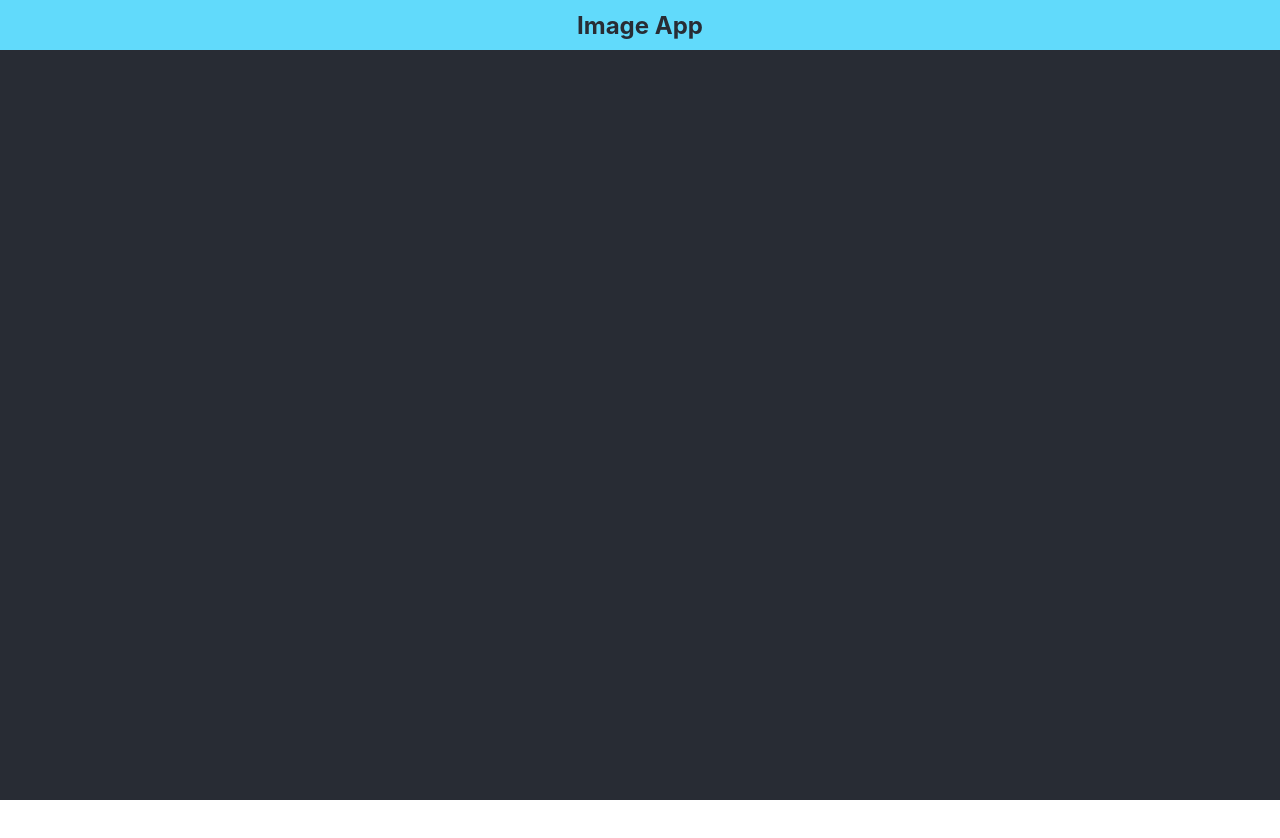
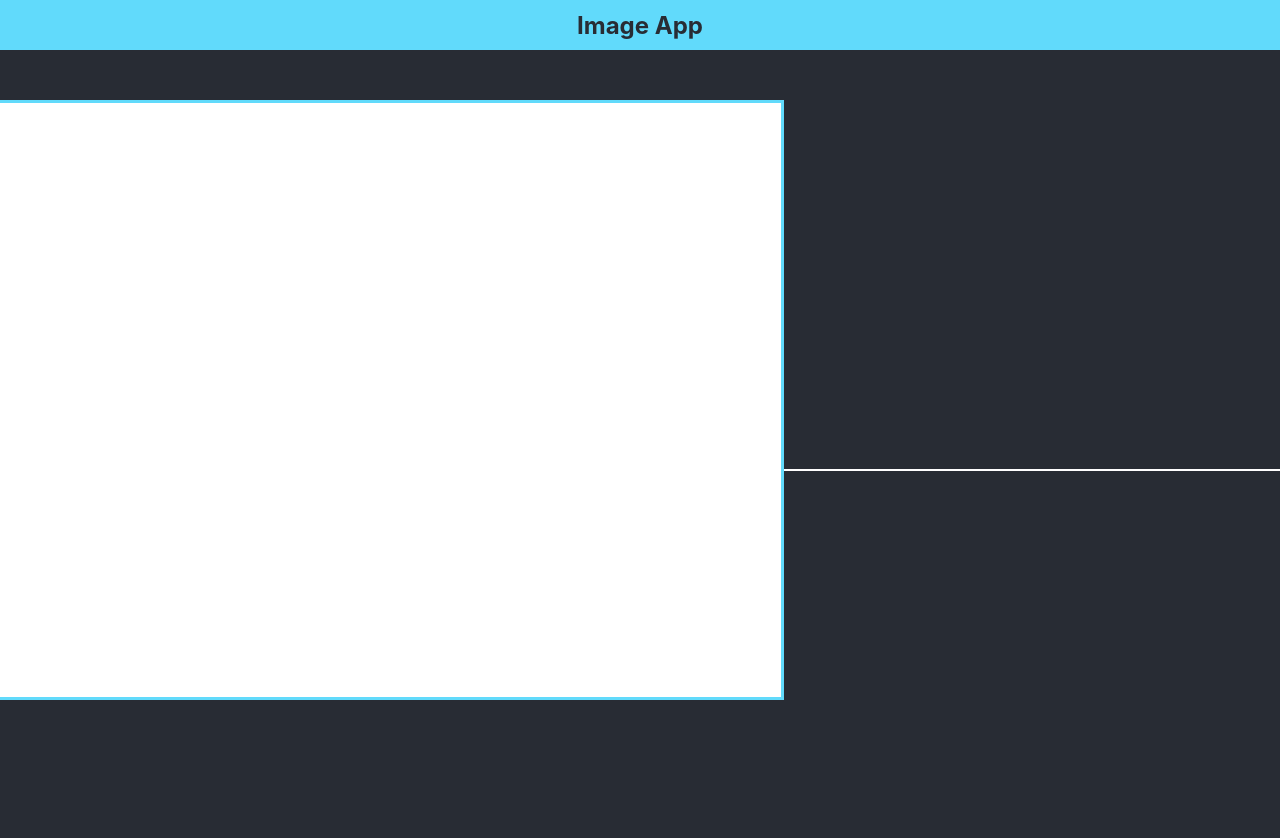
Before and after one commit to LuisBalan/signs-selector-UI, a React (Create React App) app: page / in a window 1280 px wide. Shown: the top 838 px of the page. Before the commit the page ends 800 px from the top, so only its background shows below. Built offline with nearby package versions, Linux system fonts and the light colour scheme.

Commit message:
setting canvas and screen separation

```diff
--- a/src/App.css
+++ b/src/App.css
@@ -1,32 +1,45 @@
+*{
+  margin: 0;
+  padding: 0;
+  box-sizing: border-box;
+}
+
 .App {
   text-align: center;
-  background: #61dafb;
+  background: #282C34;
+  display: flex;
+  flex-direction: column;
+  align-items: center;
+  justify-content: space-around;
+  height: 939px;
 }
 
-.App-logo {
-  height: 40vmin;
-  pointer-events: none;
+main{
+  width: 100%;
+  display: flex;
+  flex-direction: row;
+}
+
+.Image-Cont{
+  width: 60%;
+  display: flex;
+  align-items: center;
+  justify-content: space-around;
+}
+
+.Controls-Cont{
+  width: 40%;
+  height: 100%;
+  display: flex;
+  align-items: center;
+  justify-content: space-around;
+  border: 1px solid white;
 }
 
 @media (prefers-reduced-motion: no-preference) {
   .App-logo {
     animation: App-logo-spin infinite 20s linear;
   }
-}
-
-.App-header {
-  background-color: #282c34;
-  min-height: 100vh;
-  display: flex;
-  flex-direction: column;
-  align-items: center;
-  justify-content: center;
-  font-size: calc(10px + 2vmin);
-  color: white;
-}
-
-.App-link {
-  color: #61dafb;
 }
 
 @keyframes App-logo-spin {
--- a/src/App.js
+++ b/src/App.js
@@ -1,14 +1,21 @@
 import Navbar from './components/Navbar';
 import ImageCanvas from './components/ImageCanvas';
+// import Footer from './components/Footer';
 import './App.css';
 
 function App() {
   return (
     <div className="App">
       <Navbar/>
-      <header className="App-header">
-        <ImageCanvas />
-      </header>
+      <main>
+        <section className='Image-Cont'>
+          <ImageCanvas/>
+        </section>
+        <section className='Controls-Cont'>
+
+        </section>
+      </main>
+      {/* <Footer/> */}
     </div>
   );
 }
--- /dev/null
+++ b/src/components/Footer/Footer.css
@@ -0,0 +1,16 @@
+:root{
+    --footer-grey-tone: #BDBDBD;
+}
+
+.Footer{
+    flex: inline-block;
+    width: 50px;
+    background-color: var(--footer-grey-tone);
+    position: relative;
+    bottom: 0px;
+}
+
+span{
+    color: black;
+    font-size: medium;
+}
--- /dev/null
+++ b/src/components/Footer/index.js
@@ -0,0 +1,13 @@
+import './Footer.css';
+
+function Footer(){
+    return(
+        <div>
+            <Footer className = 'Footer'>
+                <span>Image-App 2022</span>
+            </Footer>
+        </div>
+    )
+}
+
+export default Footer;
--- a/src/components/ImageCanvas/ImageCanvas.css
+++ b/src/components/ImageCanvas/ImageCanvas.css
@@ -1,8 +1,10 @@
+
 .Image-Canvas{
     display: inline-block;
-    width: 60%;
-    height: 80%;
+    width: 800px;
+    height: 600px;
     background-color: white;
     border: 3px solid var(--clear-react-blue-tone);
-
+    position: absolute;
+    top: 100px;
 }
--- a/src/components/ImageCanvas/index.js
+++ b/src/components/ImageCanvas/index.js
@@ -2,7 +2,7 @@ import './ImageCanvas.css'
 
 function ImageCanvas(){
     return(
-        <div className="Image-Container">
+        <div className="Image-Canvas">
 
         </div>
     )
```
